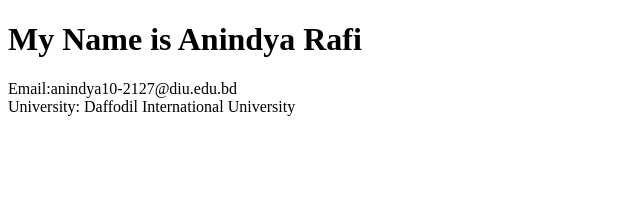
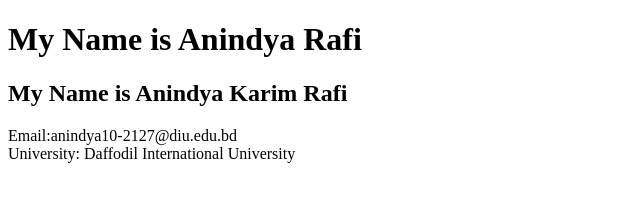
Before and after one commit to AnindyaRafi/FirstProject, a plain HTML site: page Index.html in a window 1280 px wide. Shown: the whole page, without its empty margins (0-640 px from the left). Drawn offline with Linux system fonts and the light colour scheme.

Commit message:
Update Index.html

```diff
--- a/Index.html
+++ b/Index.html
@@ -4,6 +4,7 @@
 </head>
  <body>
 <h1> My Name is Anindya Rafi</h1>
+  <h2> My Name is Anindya Karim Rafi</h2>
 Email:anindya10-2127@diu.edu.bd<br>
 University: Daffodil International University
  </body>
```
